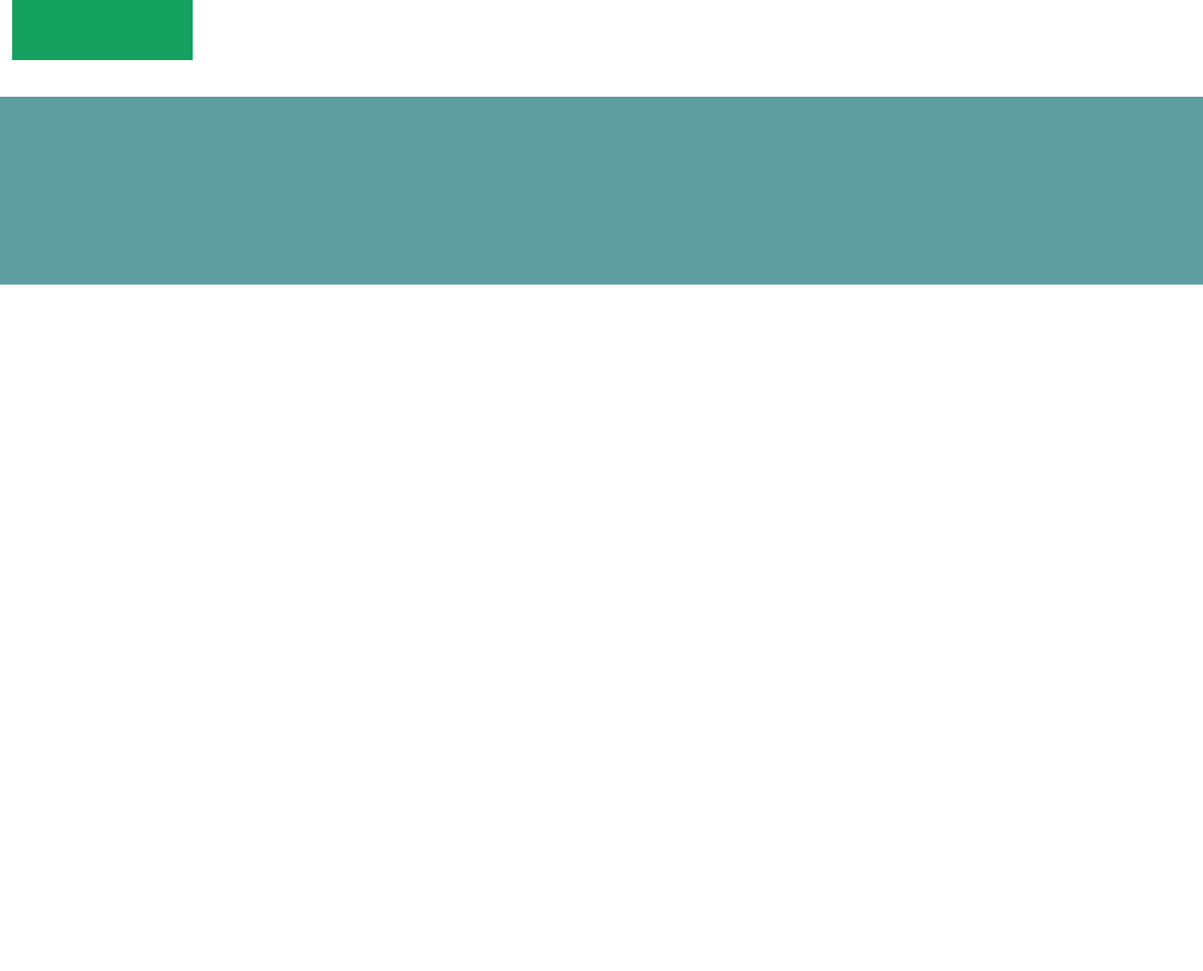
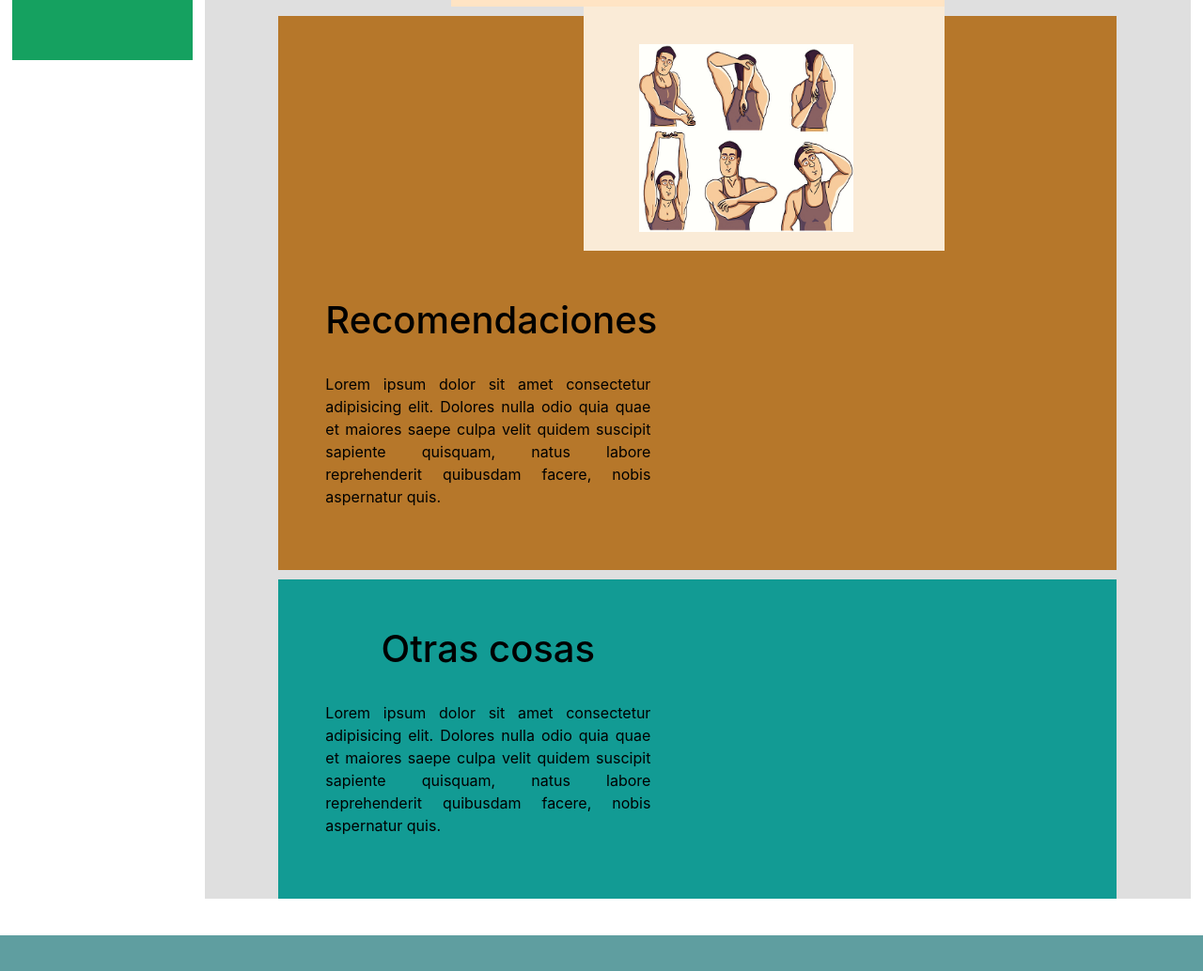
Before and after one commit to PUFFY0RAPTOR/Salud-ocupacional, a plain HTML site: page index.html in a window 1280 px wide. Shown: the part 780-1814 px from the top of the page at 94% size. Before the commit the page ends 1083 px from the top, so only its background shows below. Drawn offline with nearby package versions, Linux system fonts and the light colour scheme.

Commit message:
cambios antes de acabar
Co-authored-by: mateoortiz54 <mateoortiz54@users.noreply.github.com>

```diff
--- a/estilos/syiles.css
+++ b/estilos/syiles.css
@@ -36,18 +36,32 @@
 }
 
 #tema1{
-
-    width: 85%;
-    height: 400px;
+    width: 50%;
     background-color: bisque;
     margin: auto;
+    margin-top: 1%;
 }
 
-#tema1 p{
+#tema2{
+    width: 85%;
+    background-color: rgb(182, 119, 42);
+    margin: auto;
+    margin-top: 1%;
+}
+
+#tema3{
+    width: 85%;
+    background-color: rgb(18, 155, 148);
+    margin: auto;
+    margin-top: 1%;
+}
+
+#tema1 p,#tema2 p, #tema3 p{
     text-align: justify;
 }
 
 .texto{
+    display: inline-block;
     padding: 50px;
     width: 50%;
 }
@@ -60,7 +74,24 @@
     height: 600px;
     margin-left: 1%;
 }
+
 #contenido a{
     text-decoration: none;
     color: black;
 }
+
+#divimagencita1{
+    float: right;
+    text-align: center;
+    background-color: antiquewhite;
+
+}
+
+#divimagencita1 img{
+    text-align: center;
+    padding: 20px;
+    margin-left: 10%;
+    margin-top: 20px;
+    margin-right: 80px;
+
+}
--- a/index.html
+++ b/index.html
@@ -8,6 +8,9 @@
   <link rel="stylesheet" href="estilos/syiles.css">
   <link rel="stylesheet" href="https://cdn.jsdelivr.net/npm/bootstrap@4.6.1/dist/css/bootstrap.min.css"
     integrity="sha384-zCbKRCUGaJDkqS1kPbPd7TveP5iyJE0EjAuZQTgFLD2ylzuqKfdKlfG/eSrtxUkn" crossorigin="anonymous">
+  <script src="https://cdn.jsdelivr.net/npm/jquery@3.6.0/dist/jquery.slim.min.js"></script>
+  <script src="https://cdn.jsdelivr.net/npm/popper.js@1.16.1/dist/umd/popper.min.js"></script>
+  <script src="https://cdn.jsdelivr.net/npm/bootstrap@4.6.1/dist/js/bootstrap.bundle.min.js"></script>
   <title>Index</title>
 
 </head>
@@ -22,7 +25,12 @@
           <a class="nav-link" href="#">Pausas activas</a>
         </li>
         <li class="nav-item">
-          <a class="nav-link" href="#">Temas</a>
+          <a class="nav-link dropdown-toggle" href="#" data-toggle="dropdown">Temas</a>
+          <div class="dropdown-menu">
+            <a class="dropdown-item" href="#tema1">Mejores ejercicios</a>
+            <a class="dropdown-item" href="#tema2">Recomendaciones</a>
+            <a class="dropdown-item" href="#tema3">Otras cosas</a>
+          </div>
         </li>
         <li class="nav-item">
           <a class="nav-link" href="#">¿Quienes somos?</a>
@@ -45,18 +53,42 @@
       <h1>Temas del día</h1>
 
       <div id="tema1">
-          <a href="#"><div class="texto">
-            <h1>¿Qué ejercicio es mejor?</h1><br>
+        <a href="#">
+          <div class="texto">
+            <h1>Mejores ejercicios</h1><br>
             <p> Es esencial que te tomes un espacio durante el día
-              para salir de la rutina de tu trabajo y realices pausas activas lo cual favorece la prevención de
-               enfermedades físicas y mentales.  </p>
+              para salir de la rutina de tu trabajo y realices pausas activas lo cual favorece la
+              prevención de
+              enfermedades físicas y mentales. </p>
           </div>
+        </a>
+        <div id="divimagencita1">
+          <a><img src="images/ILUSTRACIONES-PAUSAS-ACTIVAS-2-01.jpg" height="240px"
+              width="70%"></a>
+        </div>
+      </div>
+      <div></div>
 
+      <div id="tema2">
+        <a href="#">
+          <div class="texto">
+            <h1>Recomendaciones</h1><br>
+            <p> Lorem ipsum dolor sit amet consectetur adipisicing elit. Dolores nulla odio quia quae et
+              maiores saepe culpa velit quidem suscipit sapiente quisquam, natus labore reprehenderit
+              quibusdam facere, nobis aspernatur quis. </p>
+          </div>
         </a>
       </div>
 
-      <div id="tema2">
-
+      <div id="tema3">
+        <a href="#">
+          <div class="texto">
+            <h1>Otras cosas</h1><br>
+            <p> Lorem ipsum dolor sit amet consectetur adipisicing elit. Dolores nulla odio quia quae et
+              maiores saepe culpa velit quidem suscipit sapiente quisquam, natus labore reprehenderit
+              quibusdam facere, nobis aspernatur quis. </p>
+          </div>
+        </a>
       </div>
 
     </div>
```
Also changed, not shown: images/ILUSTRACIONES-PAUSAS-ACTIVAS-2-01.jpg (added).
